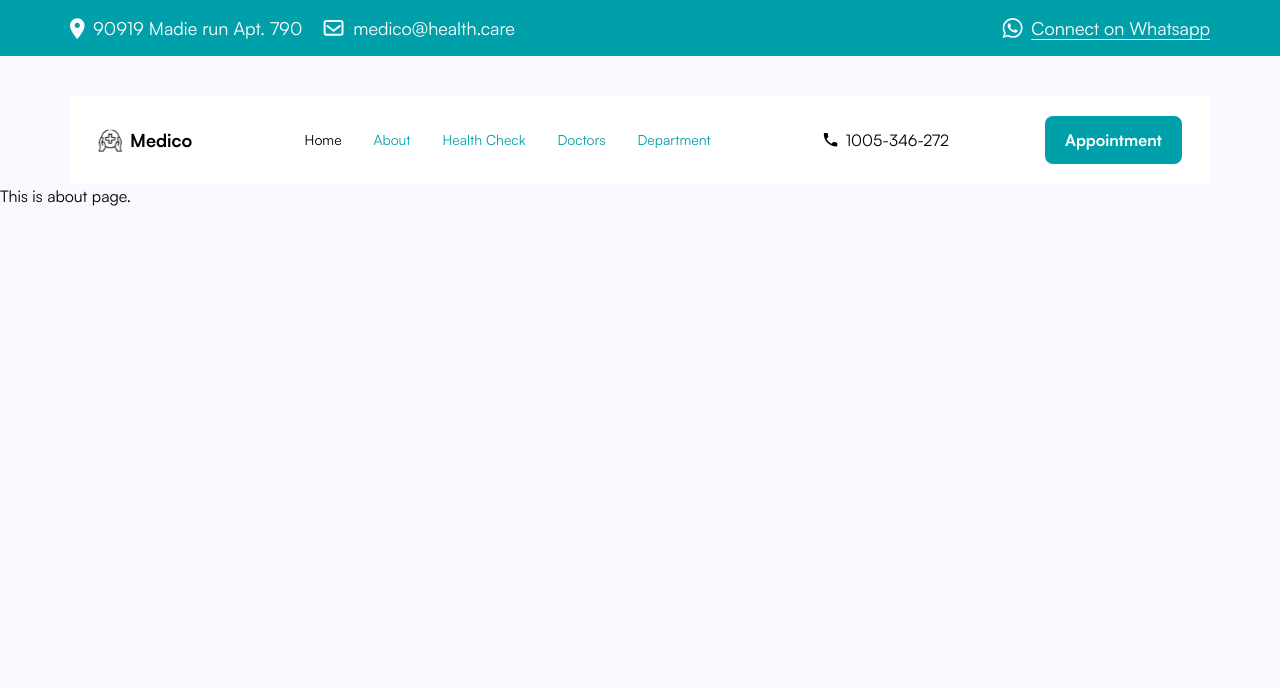
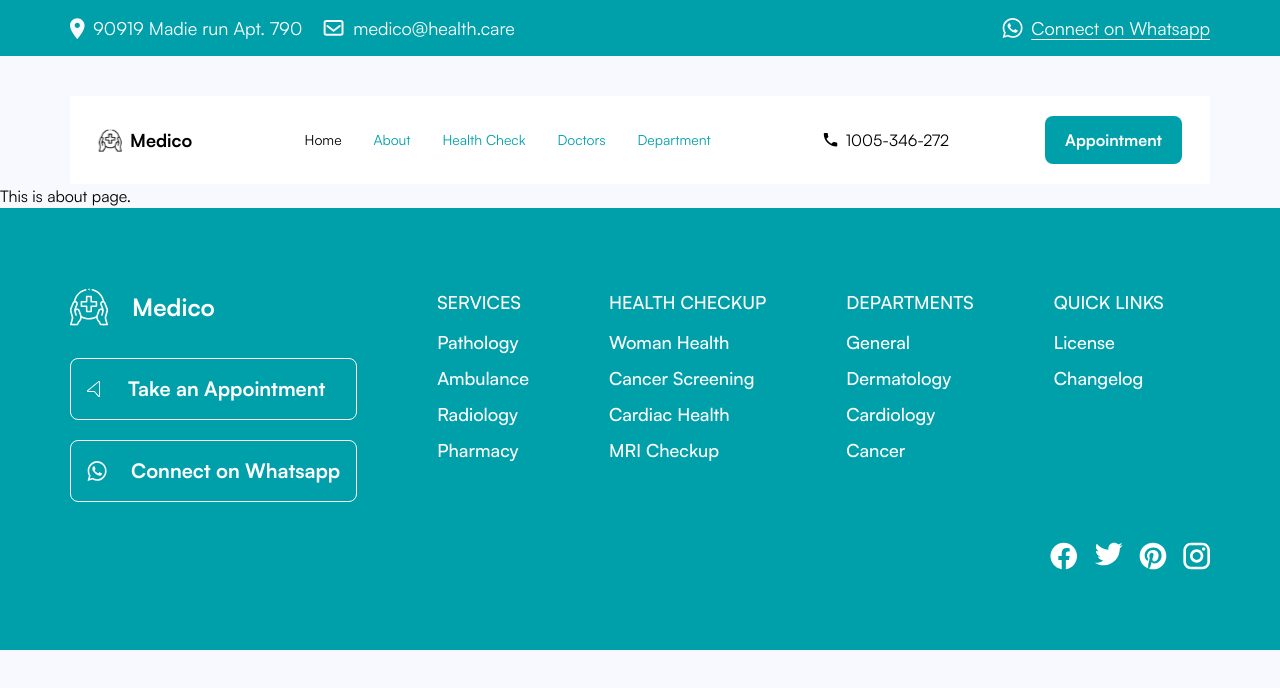
Before and after one commit to ibrar11/Medico_Healthcare, a React (Create React App) app: page /about in a window 1280 px wide. Shown: the top 688 px of the page. Built offline with nearby package versions, Linux system fonts and the light colour scheme.

Commit message:
complete the footer section.

```diff
--- a/src/App.js
+++ b/src/App.js
@@ -1,5 +1,5 @@
 import { Route, Routes } from "react-router";
-import { TopBar, Header, Home, About } from "./components";
+import { TopBar, Header, Home, About, Footer } from "./components";
 
 function App() {
   return (
@@ -10,6 +10,7 @@ function App() {
         <Route path="/" element={<Home />} />
         <Route path="/about" element={<About />} />
       </Routes>
+      <Footer/>
     </div>
   );
 }
--- /dev/null
+++ b/src/components/FooterDetails.jsx
@@ -0,0 +1,17 @@
+import React from "react";
+import { Link } from "react-router-dom";
+
+const FooterDetails = ({ title = "", list = [] }) => {
+  return (
+    <div className="flex flex-col gap-y-3">
+      <p className="text-base font-medium leading-normal sm:text-lg">{title}</p>
+      <div className="flex flex-col gap-y-2">
+        {list.map((item,index) => {
+          return <Link key={index} className="text-base font-medium leading-normal sm:text-lg">{item}</Link>;
+        })}
+      </div>
+    </div>
+  );
+};
+
+export default FooterDetails;
--- /dev/null
+++ b/src/components/FooterSocialLinks.jsx
@@ -0,0 +1,11 @@
+import React from "react";
+
+const FooterSocialLinks = ({ src = "", alt = "" }) => {
+  return (
+    <div>
+      <img src={src} alt={alt} />
+    </div>
+  );
+};
+
+export default FooterSocialLinks;
--- a/src/components/index.js
+++ b/src/components/index.js
@@ -3,8 +3,10 @@ export { default as Container } from "./Container";
 export { default as Button } from "./Button";
 export { default as Divider } from "./Divider";
 export { default as TreatmentCard } from "./TreatmentCard";
-export { default as ServiceCard} from "./ServiceCard";
+export { default as ServiceCard } from "./ServiceCard";
 export { default as Features } from "./Features";
+export { default as FooterDetails } from "./FooterDetails";
+export { default as FooterSocialLinks } from "./FooterSocialLinks";
 
 // Sections
 export { default as HeroSection } from "./templates/HeroSection";
@@ -16,6 +18,8 @@ export { default as Services } from "./templates/Services";
 export { default as AboutUs } from "./templates/AboutUs";
 export { default as FeedBack } from "./templates/FeedBack";
 
+export { default as Footer } from "./templates/Footer";
+
 // Pages
 export { default as Home } from "./pages/Home";
 export { default as About } from "./pages/About";
--- /dev/null
+++ b/src/components/templates/Footer.jsx
@@ -0,0 +1,73 @@
+import React from "react";
+import { Link } from "react-router-dom";
+import {
+  Container,
+  Divider,
+  ListItem,
+  FooterDetails,
+  FooterSocialLinks,
+} from "../index";
+import { footerDetails } from "../../data/footerData";
+import { links } from "../../data/footerSocialLinks";
+
+const Footer = () => {
+  return (
+    <footer className="bg-primary text-white">
+      <Divider verticalPadding="py-5 sm:py-10" />
+      <Container>
+        <div className="flex flex-col gap-y-10">
+          <div className="flex flex-row flex-wrap gap-x-12 gap-y-10 md:gap-x-20">
+            <div className="flex flex-col gap-y-8">
+              <ListItem
+                icon="/images/whitehealthcare.svg"
+                text="Medico"
+                textStyle="font-bold sm:text-lg leading-normal text-base md:text-xl lg:text-2xl"
+                alt="whitehealthcare"
+                styles="gap-x-4"
+              />
+              <div className="flex flex-col gap-y-5">
+                <Link>
+                  <ListItem
+                    icon="/images/arrowCursor.svg"
+                    text="Take an Appointment"
+                    textStyle="font-bold text-base leading-normal md:text-xl sm:text-lg ml-0"
+                    alt="arrowCursor"
+                    iconStyle="max-w-4"
+                    styles="gap-x-5 border-1px border-solid border-white p-4 rounded-lg ml-0"
+                  />
+                </Link>
+                <Link>
+                  <ListItem
+                    icon="/images/whatsapp.svg"
+                    text="Connect on Whatsapp"
+                    textStyle="font-bold text-base leading-normal md:text-xl sm:text-lg ml-0"
+                    alt="whatsapp"
+                    iconStyle="max-w-5"
+                    styles="gap-x-4 border-1px border-solid border-white p-4 rounded-lg"
+                  />
+                </Link>
+              </div>
+            </div>
+            {footerDetails.map((data, index) => {
+              return (
+                <FooterDetails
+                  key={index}
+                  title={data.title}
+                  list={data.list}
+                />
+              );
+            })}
+          </div>
+          <div className="flex justify-center gap-x-4 sm:justify-end">
+            {links.map((link) => {
+              return <FooterSocialLinks src={link.src} alt={link.alt} />;
+            })}
+          </div>
+        </div>
+      </Container>
+      <Divider verticalPadding="py-5 sm:py-10" />
+    </footer>
+  );
+};
+
+export default Footer;
--- a/src/components/templates/Header.jsx
+++ b/src/components/templates/Header.jsx
@@ -64,9 +64,8 @@ const Header = () => {
               <ul className="flex flex-col pl-4 lg:flex-row lg:items-center">
                 {links.map((link) => {
                   return (
-                    <li className="px-2 py-2">
+                    <li key={link.key} className="px-2 py-2">
                       <NavLink
-                        key={link.key}
                         to={link.to}
                         className={({ isActive }) =>
                           `p-2 decoration-primary underline-offset-2 hover:text-primary ${isActive ? "text-primary" : ""} `
--- /dev/null
+++ b/src/data/footerData.js
@@ -0,0 +1,23 @@
+export const footerDetails = [
+  {
+    title: "SERVICES",
+    list: ["Pathology", "Ambulance", "Radiology", "Pharmacy"],
+  },
+  {
+    title: "HEALTH CHECKUP",
+    list: [
+      " Woman Health",
+      "Cancer Screening",
+      "Cardiac Health",
+      "MRI Checkup",
+    ],
+  },
+  {
+    title: "DEPARTMENTS",
+    list: ["General", "Dermatology", "Cardiology", "Cancer"],
+  },
+  {
+    title: "QUICK LINKS",
+    list: ["License", "Changelog"],
+  },
+];
--- /dev/null
+++ b/src/data/footerSocialLinks.js
@@ -0,0 +1,18 @@
+export const links = [
+  {
+    src: "/images/facebook.svg",
+    alt: "facebook",
+  },
+  {
+    src: "/images/twitter.svg",
+    alt: "twitter",
+  },
+  {
+    src: "/images/pInterest.svg",
+    alt: "pInterest",
+  },
+  {
+    src: "/images/instagram.svg",
+    alt: "instagram",
+  },
+];
--- a/tailwind.config.js
+++ b/tailwind.config.js
@@ -40,6 +40,9 @@ module.exports = {
         'next-slide': "url('../public/images/right-circle-arrow-line.svg')",
         'prev-slide': "url('../public/images/left-circle-arrow-line.svg')",
       },
+      borderWidth: {
+        "1px":"1px",
+      }
     },
   },
   plugins: [],
```
Also changed, not shown: public/images/pInterest.svg (renamed from public/images/pIcon.svg).
